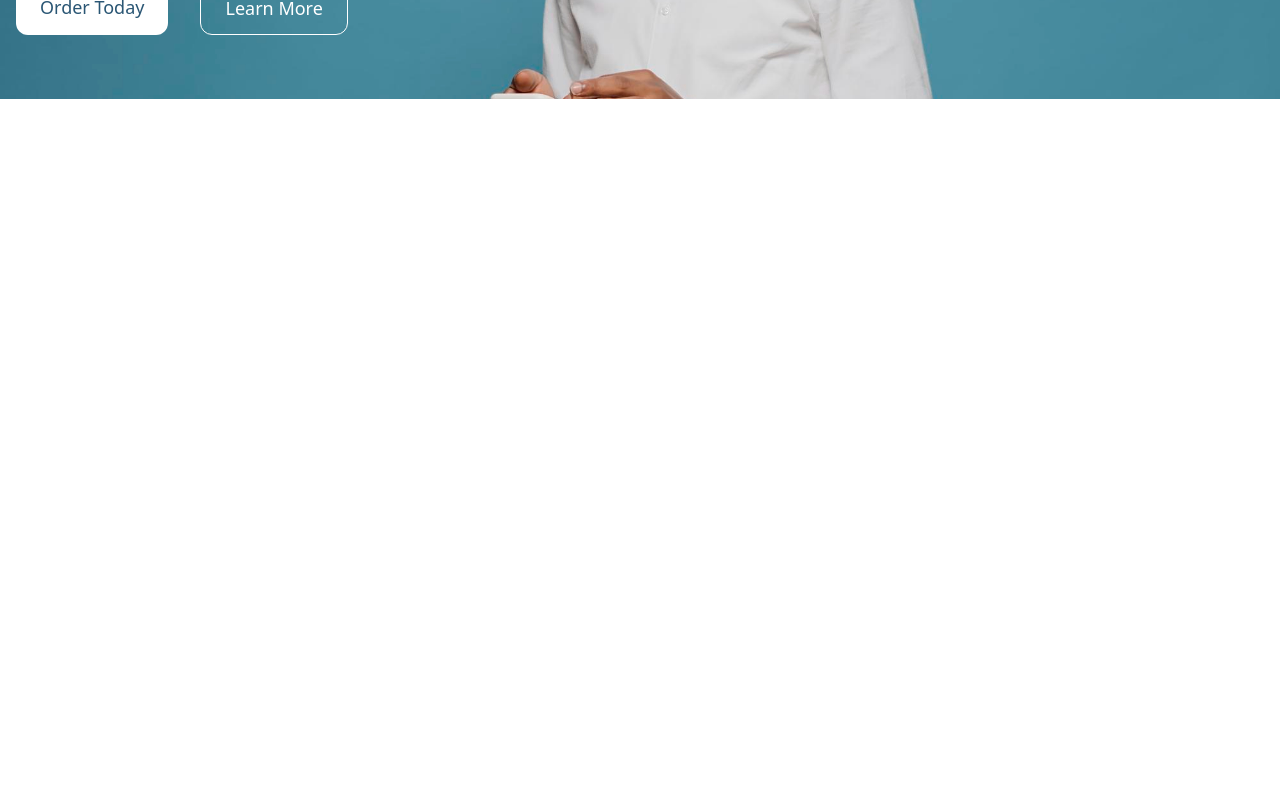
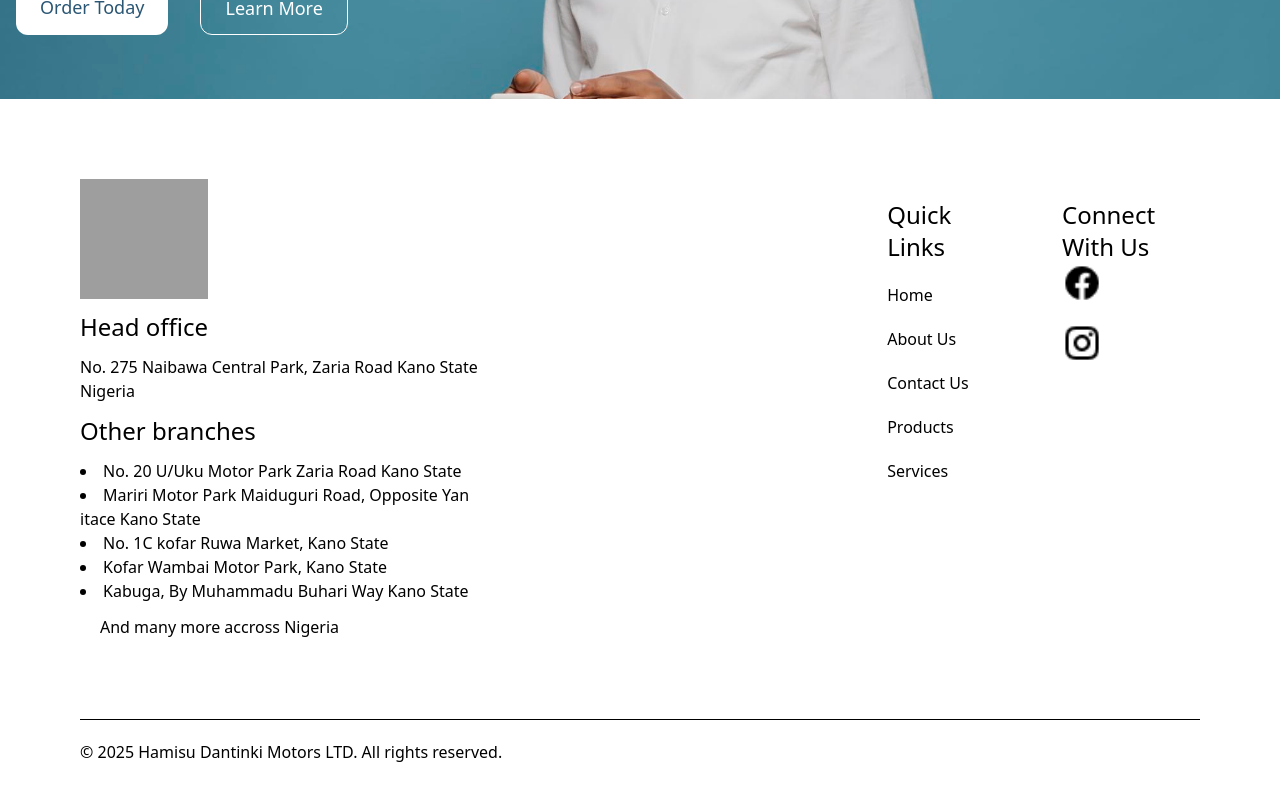
Before and after one commit to CaptainSani/Hamisu-Dantiki-Motors, a React (Vite) app in the folder hamisu/: page /services in a window 1280 px wide. Shown: the part 362-1162 px from the top of the page. Before the commit the page ends 800 px from the top, so only its background shows below. Built offline with nearby package versions, Linux system fonts and the light colour scheme; grey boxes are pictures that could not be loaded.

Commit message:
footer done

```diff
--- a/hamisu/src/components/Footer.jsx
+++ b/hamisu/src/components/Footer.jsx
@@ -1,9 +1,79 @@
-import React from 'react'
+import React from "react";
+import Logo from "../assets/images/logoHDM.png";
+import Facebook from "../assets/images/facebook.png";
+import Insta from "../assets/images/instagram.png";
 
 const Footer = () => {
+
+  const getCurrentYear = () => new Date().getFullYear();
+
   return (
-    <div>Footer</div>
-  )
-}
+    <div className="m-20">
+      <div className="flex flex-row gap-x-100">
+        <div>
+          <img src={Logo} alt="Logo" className="w-32 h-30" />
+          <h4 className="text-2xl font-medium pt-3 pb-3">Head office</h4>
+          <p>No. 275 Naibawa Central Park, Zaria Road Kano State Nigeria</p>
+          <h4 className="text-2xl font-medium pt-3 pb-3">Other branches</h4>
+          <li>No. 20 U/Uku Motor Park Zaria Road Kano State</li>
+          <li>
+            Mariri Motor Park Maiduguri Road, Opposite Yan itace Kano State
+          </li>
+          <li>No. 1C kofar Ruwa Market, Kano State</li>
+          <li>Kofar Wambai Motor Park, Kano State</li>
+          <li>Kabuga, By Muhammadu Buhari Way Kano State</li>
 
-export default Footer
+          {/* <li>Gwammaja, Aminu Kano Way Maryam Way, Kano State</li>
+          <li>
+            No. 8 Sabon Titi Yanrake Opposite China GSM Village, Kano State
+          </li>
+          <li>Kubwa Expressway, Abuja FCT</li>
+          <li>No. G5 AY Ahmed Building, Ahmadu Bello Way, Kaduna State</li>
+          <li>Funtua BCG Katsina Road, Katsina</li>
+          <li>Jimeta/Airport Road, Adamawa State</li>
+          <li>PZ Commercial Area, Gombe State</li>
+          <li>Water Board Quarters Murtala MUhammad Way, Bauchi State</li> */}
+          <p className="pl-5 pt-3">And many more accross Nigeria</p>
+        </div>
+
+        <div className="flex flex-row pt-5 gap-x-20">
+          <div>
+            <h3 className="text-2xl font-medium">Quick Links</h3>
+            <div className="pt-5 space-y-5">
+              <ul>Home</ul>
+              <ul>About Us</ul>
+              <ul>Contact Us</ul>
+              <ul>Products</ul>
+              <ul>Services</ul>
+            </div>
+          </div>
+
+          <div>
+            <h3 className="text-2xl font-medium">Connect With Us</h3>
+            <div className="flex flex-col gap-y-5">
+              <a
+                href="https://www.facebook.com/share/16MTPwjxtB/?mibextid=wwXIfr"
+                target="_blank"
+                rel="noopener noreferrer"
+              >
+                <img src={Facebook} alt="facebook-logo" className="w-10 h-10" />
+              </a>
+              <a href="https://www.instagram.com/hamisudantinki?igsh=MThhcmNuZ3Z1eXdneQ==" target="-blank" rel="noopener npreferrer">
+              <img src={Insta} alt="instagram-logo" className="w-10 h-10" />
+              </a>
+            </div>
+          </div>
+        </div>
+      </div>
+
+      <div className="border-b border-black-200 pt-10 pb-10"></div>
+      <div>
+      <div className="text-left text-black-600 pt-5">
+        © {getCurrentYear()} Hamisu Dantinki Motors LTD. All rights reserved.
+      </div>
+      </div>
+    </div>
+  );
+};
+
+export default Footer;
--- a/hamisu/src/components/Hero.jsx
+++ b/hamisu/src/components/Hero.jsx
@@ -321,9 +321,7 @@
                 <span className="block text-7xl text-amber-50 font-bold pb-5">
                   95%
                 </span>
-                <span className="block text-7xl text-amber-50 font-bold pb-5">
-                  95%
-                </span>
+
                 <span className="block text-2xl text-amber-50">
                   Client satisfaction rate based on
                 </span>
@@ -334,7 +332,7 @@
         </div>
         <div>
           <img src={Lady1} alt />
-          <img src={Lady1} alt />
+
         </div>
       </div>
 
--- a/hamisu/src/pages/Products.jsx
+++ b/hamisu/src/pages/Products.jsx
@@ -1,12 +1,14 @@
 import React from 'react'
 import Navbar from '../components/Navbar'
 import { ContactSection } from '../components/aboutSections/ContactSection'
+import Footer from '../components/Footer'
 
 const Products = () => {
   return (
     <div>
       <Navbar />
       <ContactSection />
+      <Footer />
     </div>
   )
 }
--- a/hamisu/src/pages/Services.jsx
+++ b/hamisu/src/pages/Services.jsx
@@ -1,12 +1,14 @@
 import React from "react";
 import Navbar from "../components/Navbar";
 import { ContactSection } from "../components/aboutSections/ContactSection";
+import Footer from "../components/Footer";
 
 const Services = () => {
   return (
     <div>
       <Navbar />
       <ContactSection />
+      <Footer />
     </div>
   );
 };
```
Also changed, not shown: hamisu/src/assets/images/facebook.png (added), hamisu/src/assets/images/instagram.png (added).
